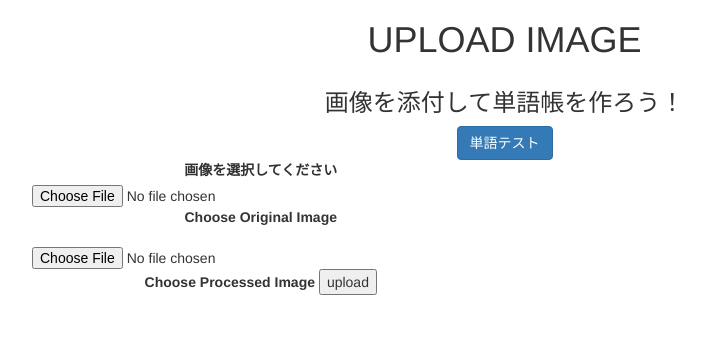
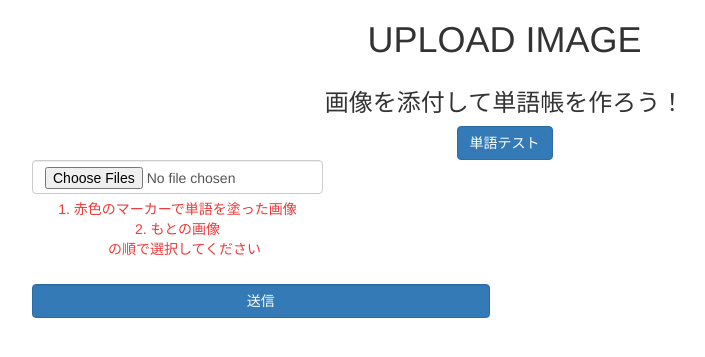
Before and after one commit to mptommy/HAIT_primary_A, a Flask app: page / in a window 1280 px wide. Shown: the top 357 px of the page, without its empty margins (38-743 px from the left). Run offline with Flask 2, Linux system fonts and the light colour scheme; some libraries are stand-ins or nearby versions.

Commit message:
fix app.py & index.html

```diff
--- a/tango/app/app.py
+++ b/tango/app/app.py
@@ -1,4 +1,4 @@
-from flask import Flask, render_template, request
+from flask import Flask, render_template, request, make_response, jsonify
 from flask_bootstrap import Bootstrap
 import cv2
 from datetime import datetime
@@ -16,19 +16,31 @@ def upload_file():
     if request.method == "GET":
         return render_template("index.html")
     if request.method == "POST":
-        # アップロードされたファイルを受け取って保存してPILImageで読み込む
-        f = request.files["original"]
-        marker_path = "./static/request/" + datetime.now().strftime("%Y%m%d%H%M%S") + ".png"
-        f.save(marker_path)
+        # アップロードされたファイルを受け取って保存する
+        paths = []
 
-        g = request.files["processed"]
-        pre_path = "./static/request/" + datetime.now().strftime("%Y%m%d%H%M%S") + ".png"
-        f.save(pre_path)
+        if request.files.getlist('upload_files')[0].filename:
+
+            upload_files = request.files.getlist('upload_files')
+
+            if len(upload_files)!=2:
+                return make_response(jsonify({'result':'expected 2 images but got more or less images.'}))
+
+
+            for upload_file in upload_files:
+                #受信したファイルを保存
+                path = "./static/request/" + datetime.now().strftime("%Y%m%d%H%M%S") + ".png"
+                upload_file.save(path)
+                paths.append(path)
+
+        else:
+            return make_response(jsonify({'result':'file upload error'}))
+
 
 
 
         #各自作関数による処理
-        _, maskimage = gazou.detect_red_color(marker_path, pre_path)
+        _, maskimage = gazou.detect_red_color(paths[0], paths[1])
         red_path =  "./static/red_masked/" + datetime.now().strftime("%Y%m%d%H%M%S") + ".png"
         cv2.imwrite(red_path, maskimage)
 
--- a/tango/app/templates/index.html
+++ b/tango/app/templates/index.html
@@ -30,37 +30,26 @@
                     </div>
                 </div>
 
-                <form method="POST" action="app.py">
+                <form method="POST" action="./" enctype="multipart/form-data">
                     <div class='container h-100'>
                         <div class='row h-100 aligh-item-center justify-content-center text-center'>
                             <div class='col-lg-5 aligh-self-end'>
+
+                                <div class="form-group pull-left">
+                                    <input type="file" id="upload_files" name="upload_files"/ multiple="multiple" class="form-control">
+                                    <p class="help-block" style='color: rgb(238, 57, 57);'>1. 赤色のマーカーで単語を塗った画像<br>
+                                                          2. もとの画像<br>
+                                                        　の順で選択してください</p>
+                                </div>
                                 <div class="form-group">
-                                    <label for="inputFile">画像を選択してください</label>
-                                    <div class="custom-file">
-                                        <form method="POST" action="">
-                                            <input type="file" class="custom-file-input" id="inputFile"　name="original">
-                                            <label class="custom-file-label" for="inputFile">Choose Original Image</label>
+                                    <input type="submit" value="送信" class="form-control btn btn-primary">
+                                </div>
 
-                                    </div>
-                                </div>
                             </div>
                         </div>
                     </div>
 
-                    <div class='container h-100'>
-                        <div class='row h-100 aligh-item-center justify-content-center text-center'>
-                            <div class='col-lg-5 aligh-self-end'>
-                                <div class="form-group">
-                                    <div class="custom-file">
-                                            <input type="file" class="custom-file-input" id="inputFile" name="processed">
-                                            <label class="custom-file-label" for="inputFile">Choose Processed Image</label>
 
-                                            <input type="submit" value="upload" class="mt-3">
-                                    </div>
-                                </div>
-                            </div>
-                        </div>
-                    </div>
 
                 </form>
 
```
Also changed, not shown: 1 other file.
